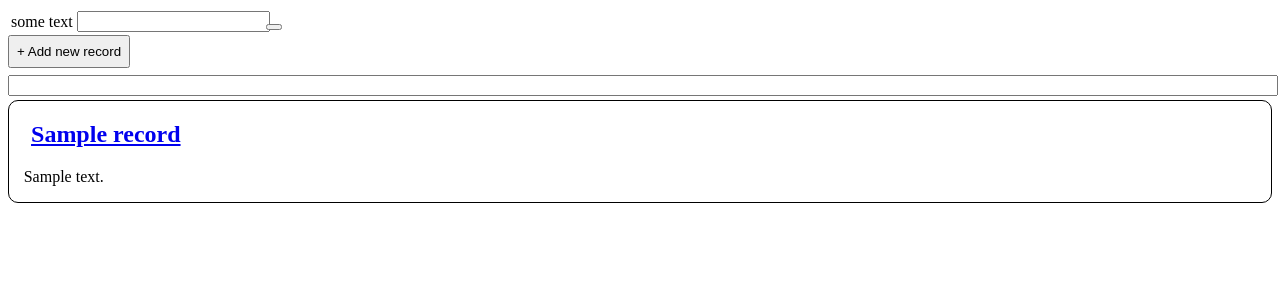
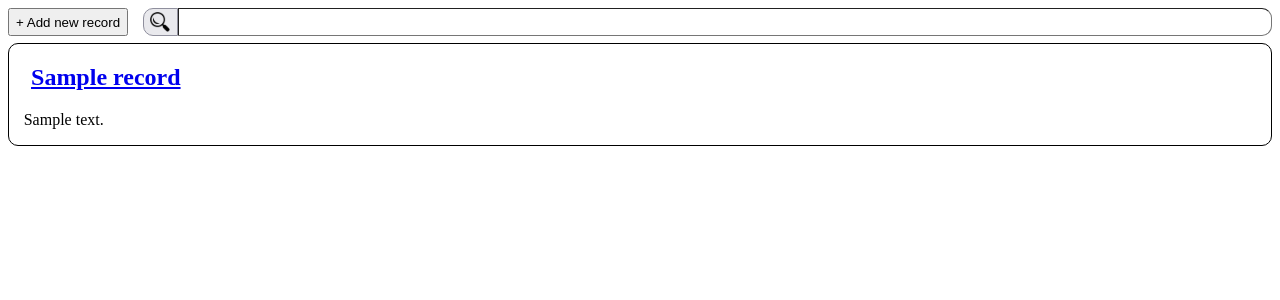
Before and after one commit to KRC2000/FlaskMinimalWebapp, a Flask app: page / in a window 1280 px wide. Shown: the top 300 px of the page. Run offline with Flask 3, Linux system fonts and the light colour scheme; a database or web service that is not in the repository returns one stand-in record (values such as "Sample title").

Commit message:
Increment

```diff
--- a/static/css/style.css
+++ b/static/css/style.css
@@ -6,9 +6,15 @@
 
 }
 
-button.primary {
-    padding: 1ex;
-    color: black;
+button {
+    white-space: nowrap; /* Prevent text from wrapping */
+    overflow: hidden; /* Hide overflow text */
+    text-overflow: ellipsis; /* Display ellipsis (...) for truncated text */
+}
+
+div .fullheight {
+    height: 100%;
+    box-sizing: border-box;
 }
 
 .card {
--- a/templates/index.html
+++ b/templates/index.html
@@ -9,17 +9,13 @@
 </head>
 
 <body>
-	<table>
-		<tr>
-			<td>some text</td>
-			<td><input type="text" style="width:100%" /></td>
-			<td><button value="click me"></td>
-		</tr>
-	</table>
 
-	<div style="display: inline;">
-		<button id="new" type="button" class="primary mb" onclick="window.location = '/create'">+ Add new record</button>
-		<textarea id="search" rows="1" style="width: 100%;"></textarea>
+	<div class="mb" style="display: flex; align-items: center; height: 28px;">
+		<button id="new" type="button" class="fullheight" style="text-overflow: ellipsis;" onclick="window.location = '/create'">+ Add new record</button>
+		<div class="fullheight" style="display: flex; align-items: center; justify-content: center; width: 35px; border: solid 1px #8f8f9d; background-color: #e9e9ed; margin-left: 2ex; border-top-left-radius: 10px; border-bottom-left-radius: 10px;">
+			<img src="resources/search.png" width="20px" height="20px">
+		</div>
+		<input class="fullheight" style="flex-grow: 1; border-width: 1px; border-top-right-radius: 10px; border-bottom-right-radius: 10px; min-width: 30px;">
 	</div>
 
 	<div>
```
Also changed, not shown: templates/resources/search.png (added), 2 other files.
